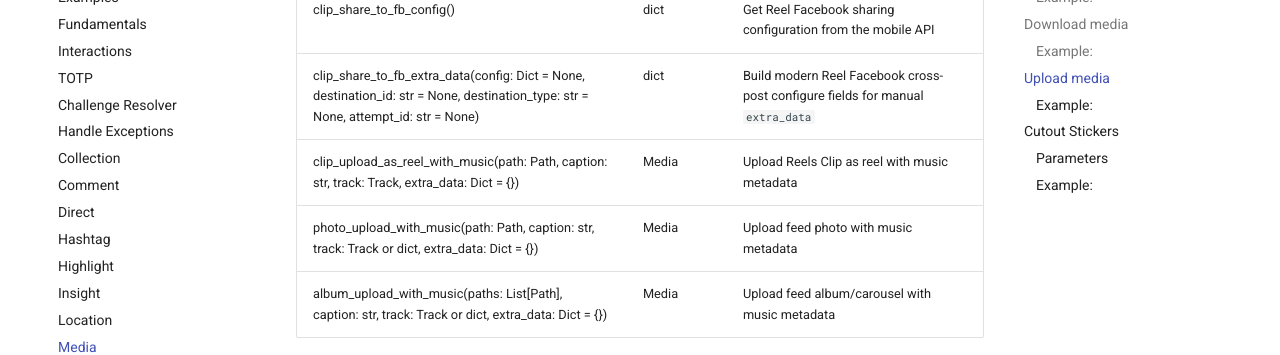
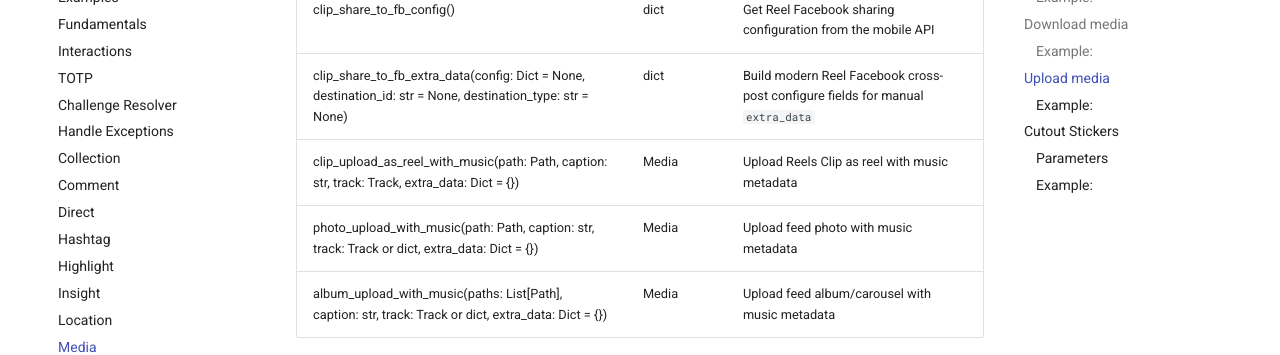
Before and after one commit to del-bestdev/instagrapi, an MkDocs documentation site: the page built from docs/usage-guide/media.md, in a window 1280 px wide and 1400 px high, scrolled down 9975 px. Shown: the part 192-547 px from the top of the window. Built offline with MkDocs 1.6.1 and Material for MkDocs 9.7.7, drawn with Linux system fonts in a browser that asks for light colours; comment, search, counter and statistics services are not loaded; the version menu is left out; some of the changed text lies outside the part shown.

Commit message:
Clarify Reel crosspost attempt id docs

```diff
--- a/docs/usage-guide/media.md
+++ b/docs/usage-guide/media.md
@@ -321,7 +321,7 @@ Upload medias to your feed. Common arguments:
 | clip_trial_eligible() | bool | Check whether Reel creation preflight reports Trial Reels enabled before uploading video bytes
 | clip_info_for_creation() | dict | Get Reel creation preflight configuration from the mobile API
 | clip_share_to_fb_config() | dict | Get Reel Facebook sharing configuration from the mobile API
-| clip_share_to_fb_extra_data(config: Dict = None, destination_id: str = None, destination_type: str = None, attempt_id: str = None) | dict | Build modern Reel Facebook cross-post configure fields for manual `extra_data`
+| clip_share_to_fb_extra_data(config: Dict = None, destination_id: str = None, destination_type: str = None) | dict | Build modern Reel Facebook cross-post configure fields for manual `extra_data`
 | clip_upload_as_reel_with_music(path: Path, caption: str, track: Track, extra_data: Dict = {}) | Media | Upload Reels Clip as reel with music metadata
 | photo_upload_with_music(path: Path, caption: str, track: Track or dict, extra_data: Dict = {}) | Media | Upload feed photo with music metadata
 | album_upload_with_music(paths: List[Path], caption: str, track: Track or dict, extra_data: Dict = {}) | Media | Upload feed album/carousel with music metadata
```
Also changed, not shown: other parts of docs/usage-guide/media.md (+2 -1 lines).
